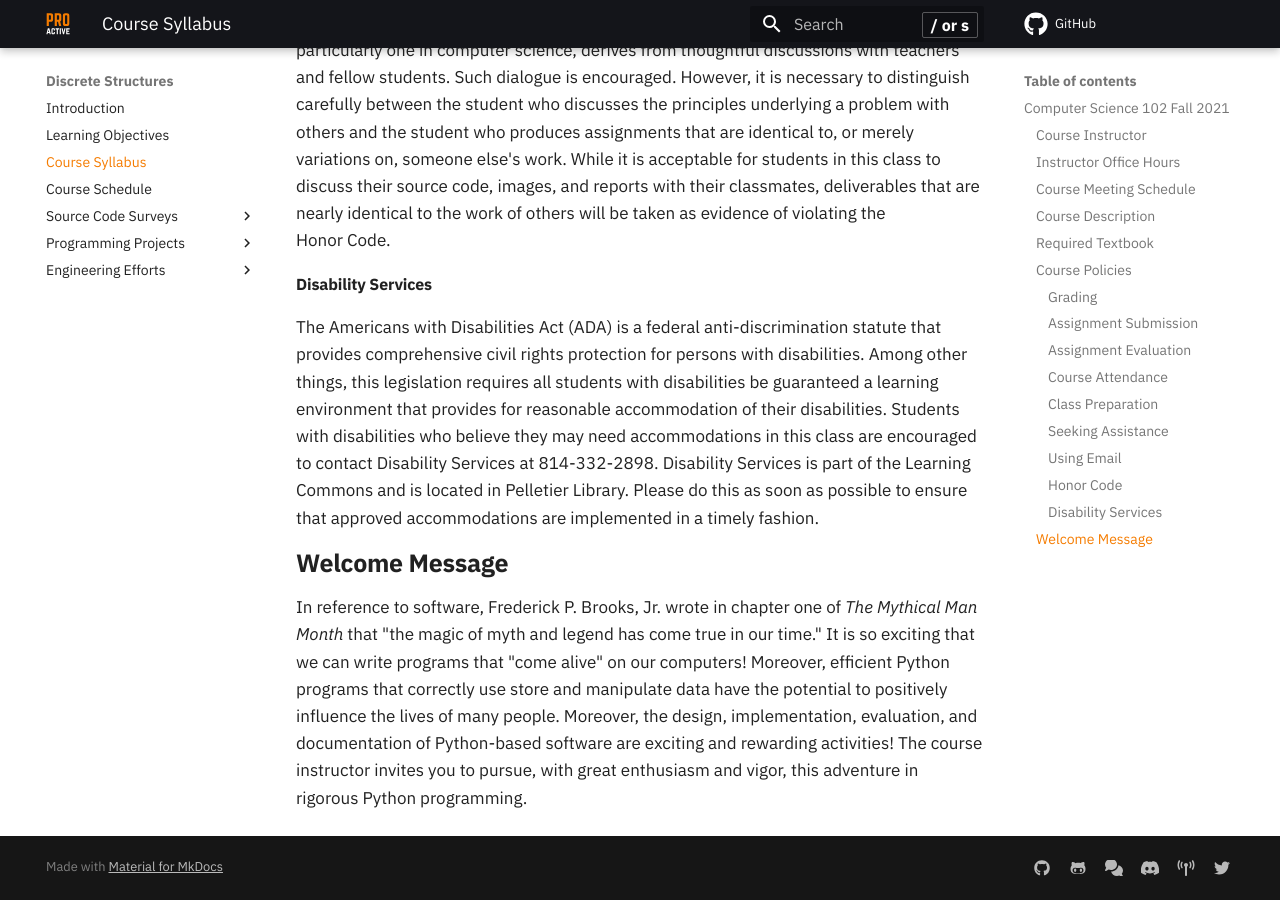
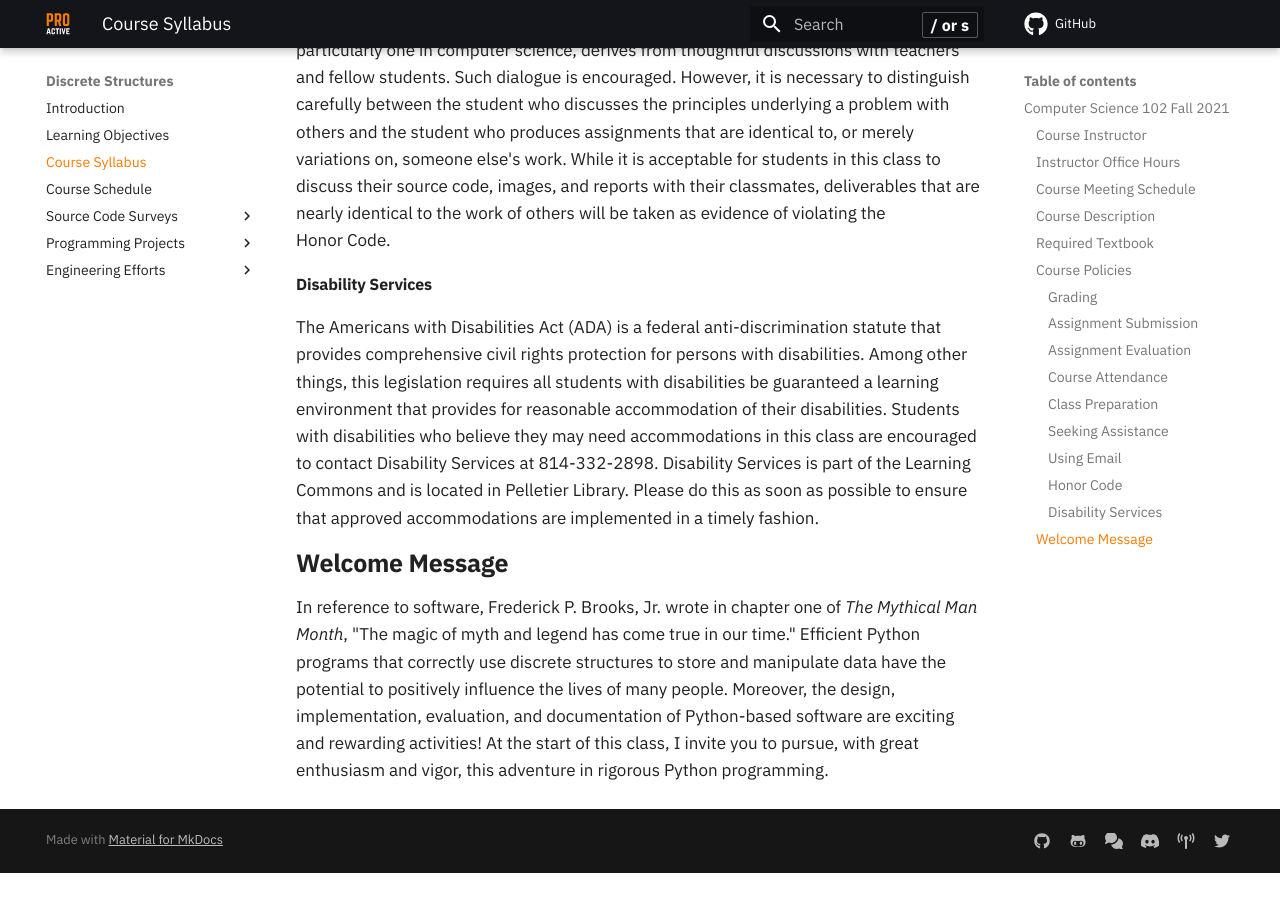
Before and after one commit to ProactiveProgrammers/www.proactiveprogrammers.com, an MkDocs documentation site: the page built from docs/discrete-structures/syllabus-discrete-structures.md, in a window 1280 px wide and 900 px high, scrolled down 5198 px. Built offline with MkDocs 1.6.1 and Material for MkDocs 9.7.7, drawn with Linux system fonts in a browser that asks for light colours; comment, search, counter and statistics services are not loaded; after the commit the page ends 6071 px from its top, so only the background shows below that.

Commit message:
fix: Add better welcome message to syllabus-discrete-structures.

```diff
--- a/docs/discrete-structures/syllabus-discrete-structures.md
+++ b/docs/discrete-structures/syllabus-discrete-structures.md
@@ -237,11 +237,10 @@ ensure that approved accommodations are implemented in a timely fashion.
 ### Welcome Message
 
 In reference to software, Frederick P. Brooks, Jr. wrote in chapter one of *The
-Mythical Man Month* that "the magic of myth and legend has come true in our
-time." It is so exciting that we can write programs that "come alive" on our
-computers! Moreover, efficient Python programs that correctly use store and
+Mythical Man Month*, "The magic of myth and legend has come true in our time."
+Efficient Python programs that correctly use discrete structures to store and
 manipulate data have the potential to positively influence the lives of many
 people. Moreover, the design, implementation, evaluation, and documentation of
-Python-based software are exciting and rewarding activities! The course
-instructor invites you to pursue, with great enthusiasm and vigor, this
+Python-based software are exciting and rewarding activities! At the start of
+this class, I invite you to pursue, with great enthusiasm and vigor, this
 adventure in rigorous Python programming.
```
